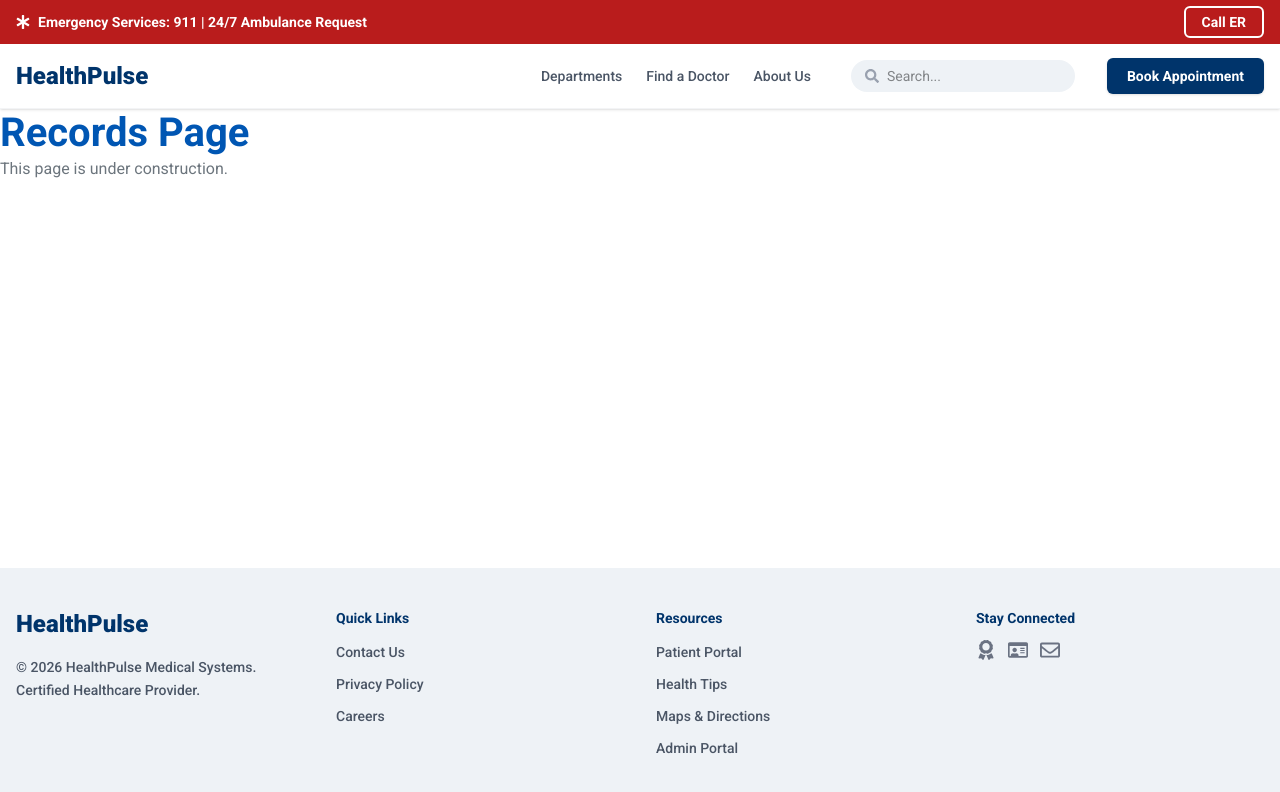
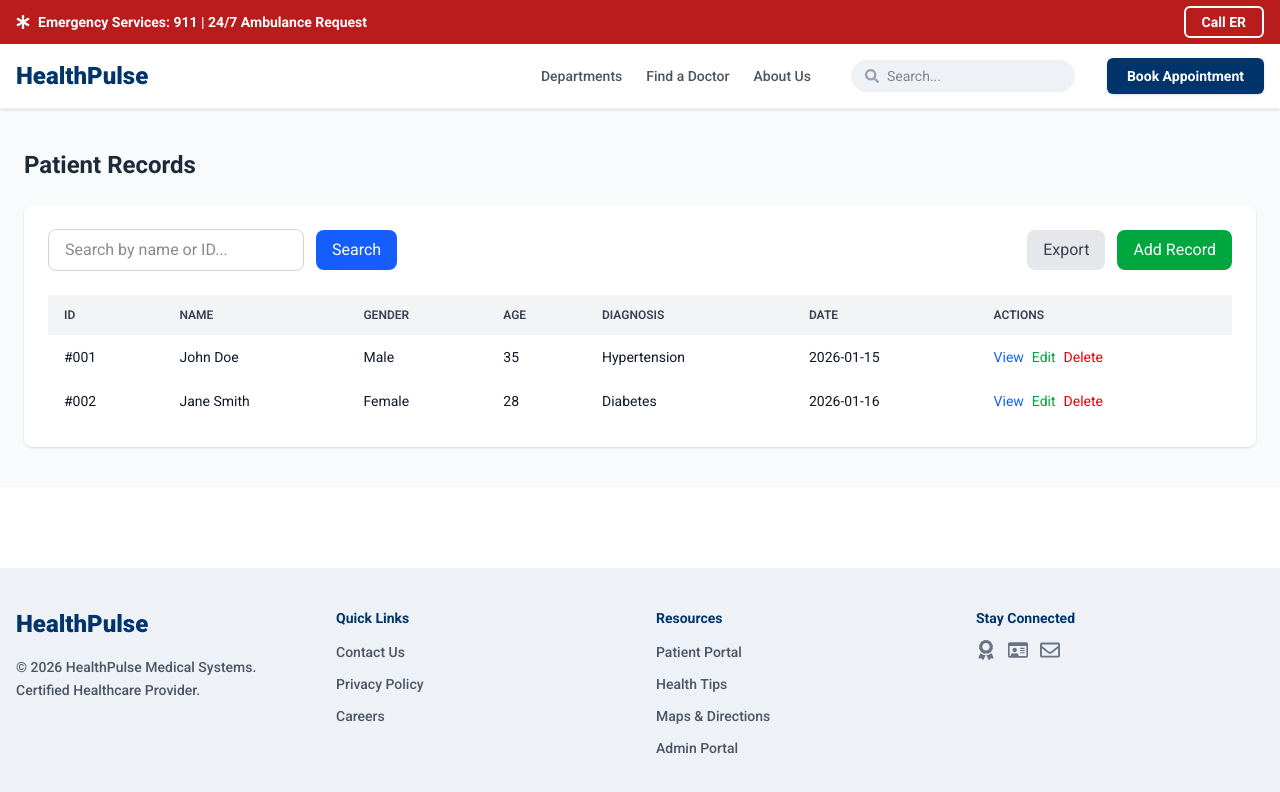
Before and after one commit to JudeChukwuma14/booking-appointment-site, a React (Vite) app: page /dashboard/records in a window 1280 px wide. Shown: the top 792 px of the page. Built offline with nearby package versions, Linux system fonts and the light colour scheme.

Commit message:
git Merge branch 'main' of https://github.com/JudeChukwuma14/booking-appointment-site into feature/dashboard

```diff
--- a/src/pages/dashboard/Analytics.jsx
+++ b/src/pages/dashboard/Analytics.jsx
@@ -476,7 +476,6 @@ const Analytics = () => {
           </p>
         </div>
       </div>
->>>>>>> d2a4a8717a870820ea76cfb798f915b9a8d168a6
     </div>
   );
 };
--- /dev/null
+++ b/src/pages/dashboard/Appointments.jsx
@@ -0,0 +1,10 @@
+const Appointments = () => {
+  return (
+    <div>
+      <h1>Appointments Page</h1>
+      <p>This page is under construction.</p>
+    </div>
+  );
+};
+
+export default Appointments;
--- a/src/pages/dashboard/Records.jsx
+++ b/src/pages/dashboard/Records.jsx
@@ -1,8 +1,108 @@
 const Records = () => {
   return (
-    <div>
-      <h1>Records Page</h1>
-      <p>This page is under construction.</p>
+    <div className="flex-1 bg-gray-50">
+      <div className="container mx-auto py-10 px-6">
+        <h1 className="text-2xl font-bold text-gray-800 mb-6">Patient Records</h1>
+
+        <div className="bg-white rounded-lg shadow-sm p-6">
+          <div className="flex items-center justify-between mb-6">
+            <div className="flex items-center gap-3">
+              <input
+                type="text"
+                placeholder="Search by name or ID..."
+                className="w-64 px-4 py-2 border border-gray-300 rounded-lg focus:outline-none focus:ring-2 focus:ring-blue-500"
+              />
+              <button className="px-4 py-2 bg-blue-600 text-white rounded-lg hover:bg-blue-700">
+                Search
+              </button>
+            </div>
+            <div className="flex items-center gap-3">
+              <button className="px-4 py-2 bg-gray-200 text-gray-700 rounded-lg hover:bg-gray-300">
+                Export
+              </button>
+              <button className="px-4 py-2 bg-green-600 text-white rounded-lg hover:bg-green-700">
+                Add Record
+              </button>
+            </div>
+          </div>
+
+          <div className="overflow-x-auto">
+            <table className="w-full">
+              <thead>
+                <tr className="bg-gray-100">
+                  <th className="px-4 py-3 text-left text-xs font-semibold text-gray-700 uppercase">
+                    ID
+                  </th>
+                  <th className="px-4 py-3 text-left text-xs font-semibold text-gray-700 uppercase">
+                    Name
+                  </th>
+                  <th className="px-4 py-3 text-left text-xs font-semibold text-gray-700 uppercase">
+                    Gender
+                  </th>
+                  <th className="px-4 py-3 text-left text-xs font-semibold text-gray-700 uppercase">
+                    Age
+                  </th>
+                  <th className="px-4 py-3 text-left text-xs font-semibold text-gray-700 uppercase">
+                    Diagnosis
+                  </th>
+                  <th className="px-4 py-3 text-left text-xs font-semibold text-gray-700 uppercase">
+                    Date
+                  </th>
+                  <th className="px-4 py-3 text-left text-xs font-semibold text-gray-700 uppercase">
+                    Actions
+                  </th>
+                </tr>
+              </thead>
+              <tbody className="bg-white">
+                {/* Sample records */}
+                <tr>
+                  <td className="px-4 py-3 text-sm text-gray-900">#001</td>
+                  <td className="px-4 py-3 text-sm text-gray-900">John Doe</td>
+                  <td className="px-4 py-3 text-sm text-gray-900">Male</td>
+                  <td className="px-4 py-3 text-sm text-gray-900">35</td>
+                  <td className="px-4 py-3 text-sm text-gray-900">
+                    Hypertension
+                  </td>
+                  <td className="px-4 py-3 text-sm text-gray-900">2026-01-15</td>
+                  <td className="px-4 py-3 text-sm">
+                    <button className="text-blue-600 hover:text-blue-800 mr-2">
+                      View
+                    </button>
+                    <button className="text-green-600 hover:text-green-800 mr-2">
+                      Edit
+                    </button>
+                    <button className="text-red-600 hover:text-red-800">
+                      Delete
+                    </button>
+                  </td>
+                </tr>
+                <tr>
+                  <td className="px-4 py-3 text-sm text-gray-900">#002</td>
+                  <td className="px-4 py-3 text-sm text-gray-900">Jane Smith</td>
+                  <td className="px-4 py-3 text-sm text-gray-900">Female</td>
+                  <td className="px-4 py-3 text-sm text-gray-900">28</td>
+                  <td className="px-4 py-3 text-sm text-gray-900">
+                    Diabetes
+                  </td>
+                  <td className="px-4 py-3 text-sm text-gray-900">2026-01-16</td>
+                  <td className="px-4 py-3 text-sm">
+                    <button className="text-blue-600 hover:text-blue-800 mr-2">
+                      View
+                    </button>
+                    <button className="text-green-600 hover:text-green-800 mr-2">
+                      Edit
+                    </button>
+                    <button className="text-red-600 hover:text-red-800">
+                      Delete
+                    </button>
+                  </td>
+                </tr>
+                {/* Add more rows as needed */}
+              </tbody>
+            </table>
+          </div>
+        </div>
+      </div>
     </div>
   );
 };
```
